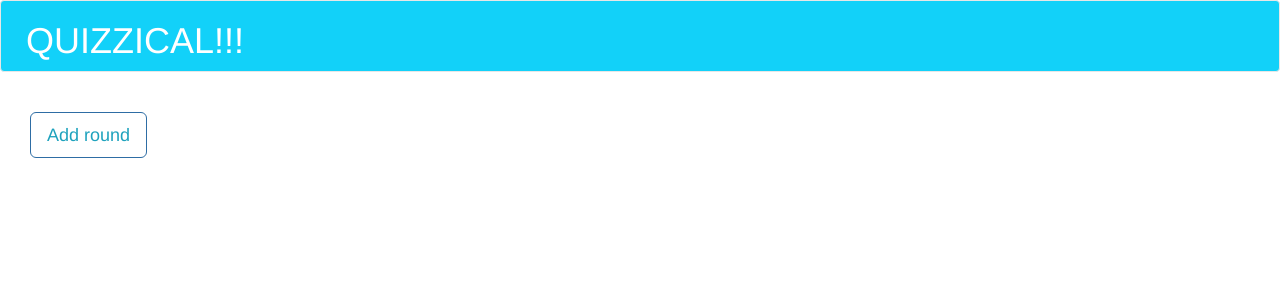
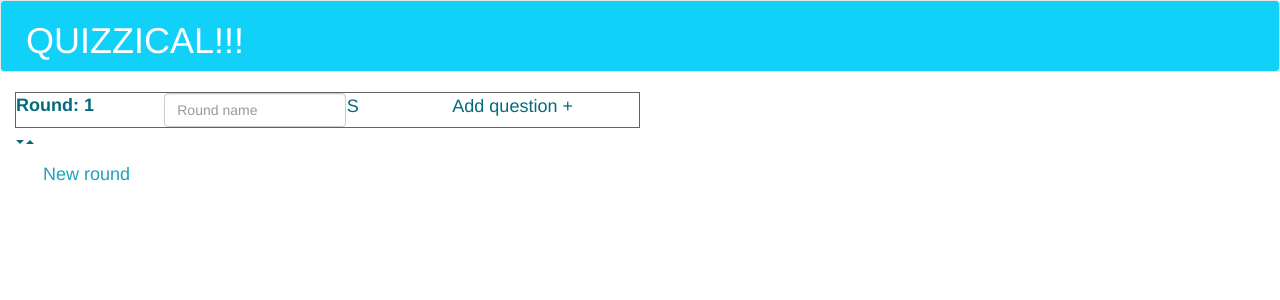
Before and after one commit to MGIngham/QuizickleAngularApp, an Angular app: page /create-quiz in a window 1280 px wide. Shown: the top 300 px of the page. Built offline with nearby package versions, Linux system fonts and the light colour scheme.

Commit message:
Round component addition

```diff
--- a/src/app/create-quiz/create-quiz.component.html
+++ b/src/app/create-quiz/create-quiz.component.html
@@ -8,59 +8,10 @@
         </div>
 
         <div class="col-xs-6">
-            <div *ngIf="addRoundButtonClicked === true" class="row">
-                <div class="col-xs-1">
-                    <label>Name:</label>
-                </div>
-                <div class="col-xs-7">
-                    <input type='text'
-                           class="form-control"
-                           #roundNameRef>
-                </div>
-                <button class="btn btn-primary btn-md" (click)="addNewRound(); round + 1">Save</button>
+            <div class="row">
+                <app-round (emitShowQuestionComponent)="showNewQuestionComponent = true"></app-round>
             </div>
-            <br/>
-            <div>
-                <div class="round-border" *ngFor="let round of rounds">
-                    <div class="row">
-                        <div class="col-xs-4">
-                            <h3>Round: {{round.roundId}}</h3>
-                        </div>
-                        <div class="col-xs-4">
-                            <h3> {{round.roundName}}</h3>
-                        </div>
-                        <div class="col-xs-4">
-                            <button class="btn"
-                                    (click)="showNewQuestionComponent = true;updateCurrentRoundId(round.roundId)">
-                                    Add question +
-                            </button>
-                        </div>
-                    </div>
-                    <div class="row">
-                        <div class="col-xs-7">
-                                <button class="btn" type="button" (click)="round.showQuestions = true">
-                                    <span class="caret"></span></button>
-                                <button class="btn" type="button"  (click)="round.showQuestions = false">
-                                    <span class="dropup"><span class="caret"></span></span></button>
-                                    <div *ngIf="round.showQuestions == true">
-                                        <ul class=""
-                                            *ngFor="let question of questions">
-                                                <li *ngIf="question.roundNumber === round.roundId">
-                                                    <a href="#">{{question.questionString}}</a>
-                                                </li>
-                                        </ul>
-                                    </div>
-
-                        </div>
-                        </div>
-                </div>
-                </div>
-            <div>
-                <button id="save-question-btn"
-                        type="submit"
-                        class="btn btn-primary btn-lg"
-                        (click)="addRoundButtonClicked = true">Add round</button>
-            </div>
+            <button class="btn" (click)="addNewRound()">New round</button>
         </div>
         <div class="col-xs-5" *ngIf="showNewQuestionComponent === true">
             <app-question></app-question>
--- a/src/app/create-quiz/create-quiz.component.ts
+++ b/src/app/create-quiz/create-quiz.component.ts
@@ -15,40 +15,14 @@ import { Quiz } from '../shared/quiz.model';
 
 export class CreateQuizComponent implements OnInit {
 
-    //TESTING VARIABLES//
-    questionsTest$: Observable<Question[]>;
-    //-----------------//
-
-    addRoundButtonClicked: boolean = false;
-    showNewQuestionComponent: boolean = false;
-    round: number;
-    roundIdForQuestion: number;
-    newRound: Round;
-    roundId: number;
-    rounds: Round[];
     questions: Question[];
     enablePlayButton: boolean = true;
-    showAddRounds = false;
-
-    currentRoundNum: number;
-
-    @ViewChild('roundNameRef') roundNameInput: ElementRef;
+    showNewQuestionComponent: boolean;
 
     constructor(private questionService: QuestionsService, private quizService: QuizService){}
 
     ngOnInit(){
-        this.questionService.questionSaved
-        .subscribe(
-            () => {
-                this.showNewQuestionComponent = false;
-            }
-        );
-        this.questionService.roundsReferenceArray
-        .subscribe(
-            (rounds: Round[]) => {
-                this.rounds = rounds;
-            }
-        );
+
         this.questionService.questionsReferenceArray
         .subscribe(
             (questions: Question[]) => {
@@ -62,28 +36,13 @@ export class CreateQuizComponent implements OnInit {
         this.enablePlayButton = (this.questions.length > 0) ? true : false;
     }
 
-
-
-    addNewRound(){
-
-        let name: string = this.roundNameInput.nativeElement.value;
-        let id = this.questionService.roundNumber;
-
-        this.addRoundButtonClicked = false;
-
-        this.newRound = new Round(id,name);
-
-        this.questionService.addRound(this.newRound);
-
-    }
-
-    updateCurrentRoundId(id: number){
-        this.questionService.currentRoundId = id;
-    }
-
     expandQuestionsForRound(show: Round){
         show.showQuestions != show.showQuestions;;
     }
 
+    addNewRound(){
+        this.questionService.addRound();
+    }
+
 
 }
--- a/src/app/create-quiz/edit-quiz/round/round.component.css
+++ b/src/app/create-quiz/edit-quiz/round/round.component.css
@@ -1,11 +1,23 @@
-p {
-    padding: 10px;
+button{
+    background-color: #ffffff;
+    color: rgb(5, 106, 126);
+    font-size: large;
+    padding: 0;
+    margin: 0;
+}
+
+textarea, label{
+    font-size: large;
 }
 
 label{
     color: rgb(5, 106, 126);
 }
 
-#save-question-btn{
-    float: right;
+.round-border{
+    border: 1px solid rgb(99, 98, 98);
 }
+
+.round-header-item{
+    padding: 0;
+}
--- a/src/app/create-quiz/edit-quiz/round/round.component.html
+++ b/src/app/create-quiz/edit-quiz/round/round.component.html
@@ -1,8 +1,48 @@
-<div class="row">
-    <ul class="list-group">
-        <li class="list-group-item" *ngFor="let q of questionsIndex">
-            <span class="col-xs-2">{{q}}.</span>
-            <span>this is a question</span>
-        </li>
-    </ul>
-</div>
+<div>
+    <div class="round-border" *ngFor="let round of rounds">
+        <div class="row">
+            <div class="col-xs-3">
+                <label>Round: {{round.roundId}}</label>
+            </div>
+            <div class="col-xs-5">
+                <div class="row">
+                    <div class="col-xs-8 round-header-item">
+                        <input type='text'
+                                class="form-control"
+                                placeholder="Round name"
+                                #roundNameRef>
+                    </div>
+                    <div class="col-xs-4 round-header-item">
+                        <button class="btn"
+                               (click)="updateRoundName(round.roundId)">
+                               S
+                        </button>
+                    </div>
+                </div>
+            </div>
+            <div class="col-xs-3">
+                <button class="btn"
+                        (click)="showQuestionComponent()">
+                        Add question +
+                </button>
+            </div>
+            </div>
+        </div>
+        <div class="row">
+            <div class="col-xs-7">
+                    <button class="btn" type="button" (click)="round.showQuestions = true">
+                        <span class="caret"></span></button>
+                    <button class="btn" type="button"  (click)="round.showQuestions = false">
+                        <span class="dropup"><span class="caret"></span></span></button>
+                        <div>
+                            <ul class=""
+                                *ngFor="let question of questions">
+                                    <li *ngIf="question.roundNumber === round.roundId">
+                                        <a href="#">{{question.questionString}}</a>
+                                    </li>
+                            </ul>
+                        </div>
+
+            </div>
+    </div>
+<div>
--- a/src/app/create-quiz/edit-quiz/round/round.component.ts
+++ b/src/app/create-quiz/edit-quiz/round/round.component.ts
@@ -1,4 +1,7 @@
-import { Component, OnInit, Input } from '@angular/core';
+import { Component, OnInit, EventEmitter, Output, Input, ViewChild, ElementRef } from '@angular/core';
+import { QuestionsService } from 'src/app/shared/questions.service';
+import { Question } from 'src/app/shared/question.model';
+import { Round } from 'src/app/shared/round.model';
 
 @Component({
   selector: 'app-round',
@@ -7,12 +10,66 @@ import { Component, OnInit, Input } from '@angular/core';
 })
 export class RoundComponent implements OnInit {
 
-  questionsIndex: number[] = [1,2,3,4,5]
-  @Input() roundName: string;
+  questions: Question[];
 
-  constructor() { }
+  showNewQuestionComponent: boolean = false;
+  addRoundButtonClicked: boolean = false;
+  round: number;
+  roundIdForQuestion: number;
+  roundId: number;
+  rounds: Round[];
+  //showAddRounds = false;
+
+  @Output() emitShowQuestionComponent = new EventEmitter<boolean>();
+
+  @ViewChild('roundNameRef') roundNameInput: ElementRef;
+
+  //Maybe
+  currentRoundNum: number;
+  thisRoundId: number;
+
+  constructor(private questionService: QuestionsService) { }
 
   ngOnInit() {
+
+    this.questionService.questionSaved
+    .subscribe(
+        () => {
+            this.showNewQuestionComponent = false;
+        }
+    );
+
+    this.questionService.roundsReferenceArray
+    .subscribe(
+        (rounds: Round[]) => {
+            this.rounds = rounds;
+        }
+    );
+
+    this.questionService.questionsReferenceArray
+    .subscribe(
+      (questions: Question[]) => {
+        this.questions = questions
+      }
+    )
+
+    this.questionService.addRound();
+
+  }
+
+  updateRoundName(id: number){
+
+    let name = this.roundNameInput.nativeElement.value;
+
+    this.questionService.nameRound(id, name);
+
+  }
+
+  showQuestionComponent(){
+
+    let show = this.showNewQuestionComponent = true;
+    this.emitShowQuestionComponent.emit(show);
+
   }
 
 
--- a/src/app/shared/questions.service.ts
+++ b/src/app/shared/questions.service.ts
@@ -70,11 +70,16 @@ export class QuestionsService {
         this.questionsReferenceArray.emit(this.questions.slice());
     }
 
-    addRound(r: Round){
+    addRound(){
+        let r: Round;
         this.roundNumber = this.roundNumber += 1;
-        r.roundId = this.roundNumber;
+        r = new Round(this.roundNumber, "");
         this.rounds.push(r);
         this.roundsReferenceArray.emit(this.rounds.slice());
+    }
+
+    nameRound(id: number, name: string){
+      this.rounds[id].roundName = name;
     }
 
     getNextQuestion(){
```
